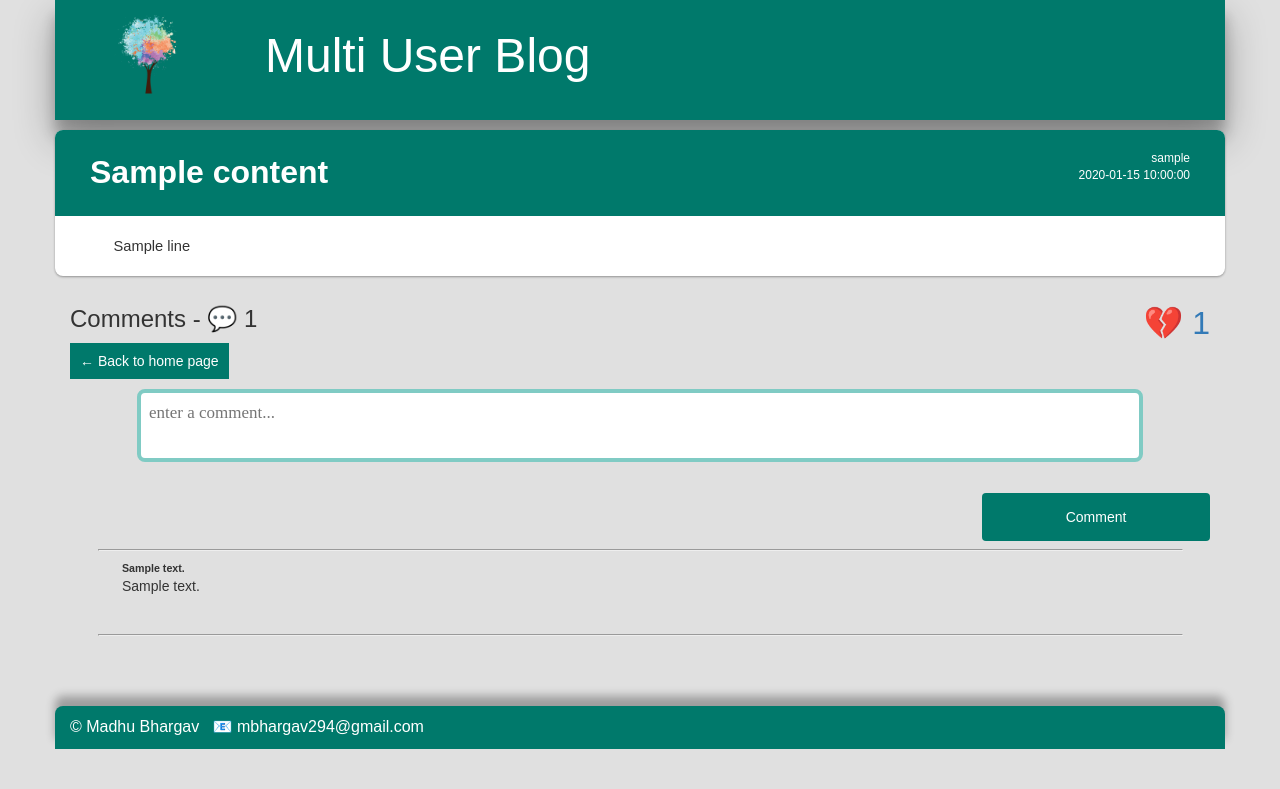
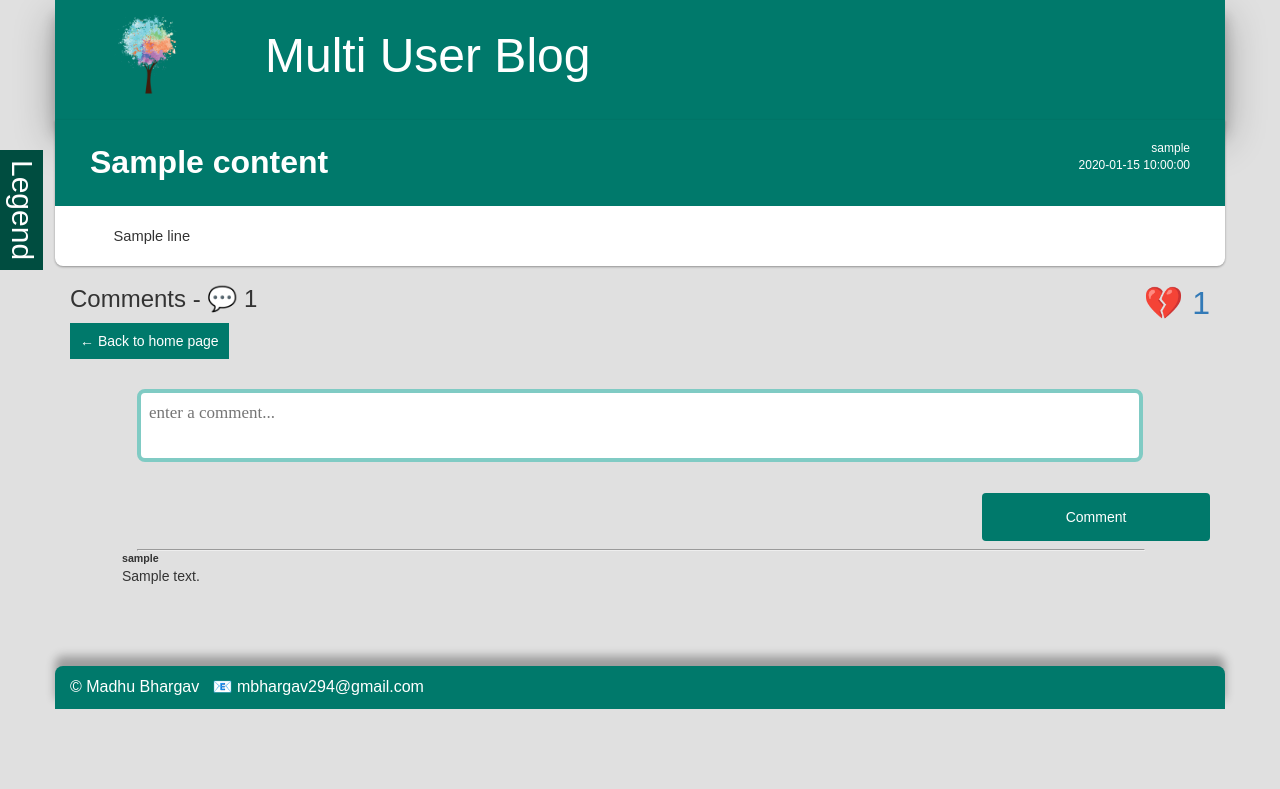
Before and after one commit to mbhargav294/multiuserblog, a Python web app: template templates/article.html in a window 1280 px wide. Shown: the top 789 px of the page. Run offline with Jinja, Linux system fonts and the light colour scheme; the template is opened without the code that fills it: most values are stand-ins (such as "Sample title", 1, 10 or a date in 2020); some web fonts are replaced.

Commit message:
All features added and individual comments can be edited

```diff
--- a/static/css/main.css
+++ b/static/css/main.css
@@ -120,7 +120,7 @@
 hr{
     display: block;
     margin-top: 2em;
-    width: 95%;
+    width: 100%;
     margin-bottom: 0;
     margin-left: auto;
     margin-right: auto;
@@ -135,6 +135,7 @@
 .comment {
     width: 90%;
     margin: 0 auto;
+    margin-top: 20px;
     padding: 10px;
 }
 
@@ -256,10 +257,10 @@
 
 .card-big {
     background: #FFFFFF;
-    border-radius: 8px;
+    border-radius: 0 0 8px 8px;
     position: relative;
     width: 100%;
-    margin: 10px auto;
+    margin: 0 auto;
     padding-bottom: 20px;
     box-shadow: 0 1px 3px rgba(0,0,0,0.12), 0 1px 2px rgba(0,0,0,0.24);
 }
@@ -301,7 +302,6 @@
     display: flex;
     flex-wrap: wrap;
     color: #FFFFFF;
-    border-radius: 8px 8px 0 0;
     padding: 20px;
     margin-top: 0;
     margin-bottom: 20px;
@@ -351,3 +351,53 @@
 .table-text {
     font-size: 18pt;
 }
+
+.sidenav {
+    width: 0;
+    position: fixed;
+    z-index: 1;
+    top: 80px;
+    left: 0;
+    background-color: #004D40;
+    overflow-x: hidden;
+    transition: 0.5s;
+}
+
+.sidenav h2 {
+    padding: 8px 8px 8px 32px;
+    text-decoration: none;
+    color: #FFFFFF;
+    display: block;
+    transition: 0.3s;
+}
+
+.sidenav p {
+    padding: 8px 8px 8px 32px;
+    text-decoration: none;
+    font-size: 16pt;
+    color: #FFFFFF;
+    display: block;
+    transition: 0.3s;
+}
+
+.sidenav p:hover, .offcanvas p:focus{
+    color: #818181;
+}
+
+
+@media screen and (max-height: 450px) {
+  .sidenav {padding-top: 15px;}
+  .sidenav p {font-size: 12pt;}
+}
+
+.legend {
+    font-size:30px;
+    cursor:pointer;
+    position: fixed;
+    left: 0;
+    top: 150px;
+    writing-mode: tb-rl;
+    padding: 10px 0 10px 0;
+    color: #FFFFFF;
+    background: #004D40;
+}
--- a/templates/article.html
+++ b/templates/article.html
@@ -24,13 +24,13 @@
             </p>
         </div>
     </div>
-    <div class="row" id="{{content.key().id()}}likes">
-        <h3 class="col-lg-10">Comments - 💬 {{content.commentlist|length}}</h3>
+    <div class="row">
+        <h3 class="col-lg-10">Comments - 💬 {{content.comments|length}}</h3>
         <a href="/{{content.key().id()}}/like"
         class="col-lg-2
                 {%if content.userid|string() == user.key().id()|string() %}
                     disabled"/>
-                    <h2 class="likes" style="font-size: 12pt">You got {{content.likeslist|length}} likes</h2>
+                    <h2 class="likes" style="font-size: 12pt">You got {{content.likeslist|length}} like(s)</h2>
                 {%else%}
                     "/>
                     {% if user.key().id() in content.likeslist %}
@@ -43,27 +43,30 @@
         </a>
     </div>
     <a href="/#{{content.key().id()}}" style="color: white; padding: 10px; background-color: #00796B;">← Back to home page</a>
-    {%if content.commentlist|length == 0%}
-        <br />
-        <br />
-        <h5>Sorry, looks like on one left a comment yet!</h5>
-    {%endif%}
     <form method="post">
         <div class="row comment">
             <textarea name="comment" placeholder="enter a comment..."></textarea>
         </div>
         <input type="submit" class="new-comment" href="#" value="Comment" />
-        {% for i in range(0,content.commentlist|length)%}
-            <hr />
-            <div class="comment">
+        <div class="comment" id="comments">
+            {%if comments|length == 0%}
+                <br />
+                <br />
+                <h5>No comment yet, be the first one to leave a comment!</h5>
+            {%endif%}
+            {% for comment in comments%}
+                <hr />
                 <div class="row name">
-                    <b>{{content.commentuser[i]}}</b>
+                    <b>{{comment.username}}</b>
+                    {% if comment.userid|string() == user.key().id()|string() %}
+                        <a href="/{{content.key().id()}}/{{comment.key().id()}}/delete"> 🗑️ </a>
+                        <a href="/{{content.key().id()}}/{{comment.key().id()}}/edit"> ✏️ </a>
+                    {% endif %}
                 </div>
                 <div class="row">
-                    {{content.commentlist[i]}}
+                    {{comment.comment}}
                 </div>
-            </div>
-        {% endfor %}
-        <hr />
+            {% endfor %}
+        </div>
     </form>
     {% endblock %}
--- a/templates/index.html
+++ b/templates/index.html
@@ -8,6 +8,26 @@
     <link href="https://fonts.googleapis.com/css?family=Droid+Sans:400,700" rel="stylesheet">
 </head>
 <body>
+    <nav id="mySidenav" class="sidenav" onmouseover="openNav()" onmouseout="closeNav()">
+        <h2>Legend</h2>
+        <p>👤 - Posted by you</p>
+        <p>👥 - Posted by others</p>
+        <p>✏️ - Edit</p>
+        <p>⏰ - Date and Time</p>
+        <p>💬 - Comment</p>
+        <p>💖 - Liked by you</p>
+        <p>💔 - Not yet liked by you</p>
+    </nav>
+    <span class="legend" onmouseover="openNav()" onmouseout="closeNav()">Legend</span>
+    <script>
+        function openNav() {
+            document.getElementById("mySidenav").style.width = "250px";
+        }
+
+        function closeNav() {
+            document.getElementById("mySidenav").style.width = "0";
+        }
+    </script>
     <header class="container box-shadow">
         <div class="row">
             <div class="col-lg-2">
--- a/templates/welcome.html
+++ b/templates/welcome.html
@@ -14,7 +14,7 @@
                     <div class="card-small">
                         <a href="/{{content.key().id()}}" id="{{content.key().id()}}" class="open-post">
                             <div class="individual-title">
-                                <div class="art-subject col-lg-9">🔗 {%if user.username == content.username%}👤 ✏️{%else%}👥{%endif%} {{content.subject}}</div>
+                                <div class="art-subject col-lg-9">{%if user.username == content.username%}👤 ✏️{%else%}👥{%endif%} {{content.subject}}</div>
                                 <div class="art-date col-lg-3">
                                     {{content.username}}
                                     <br />
@@ -28,7 +28,7 @@
                             {% endfor %}
                         </p>
                         <br />
-                        <a href="/{{content.key().id()}}" class="art-content">Show more...</a>
+                        <a href="/{{content.key().id()}}" class="art-content">🔗 Show more...</a>
                         <hr />
                         <div class="actions" id="{{content.key().id()}}likes">
                             <div class="action"/>
@@ -48,7 +48,7 @@
                                         {% endif %}
                                         {{content.likeslist|length}}
                                     </a>
-                                    <a>&nbsp; 💬 {{content.commentlist|length}}</a>
+                                    <a>&nbsp; 💬 {{content.comments|length}}</a>
                                 </div>
                             </div>
                         </div>
```
Also changed, not shown: main.py (+79 -9 lines), templates/editcomment.html (added, +22 -0 lines), 1 other file.
